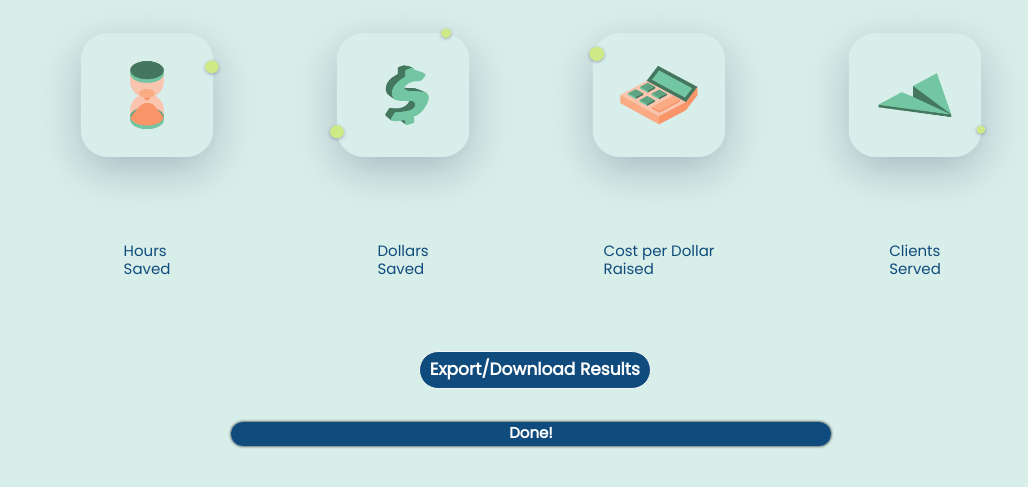
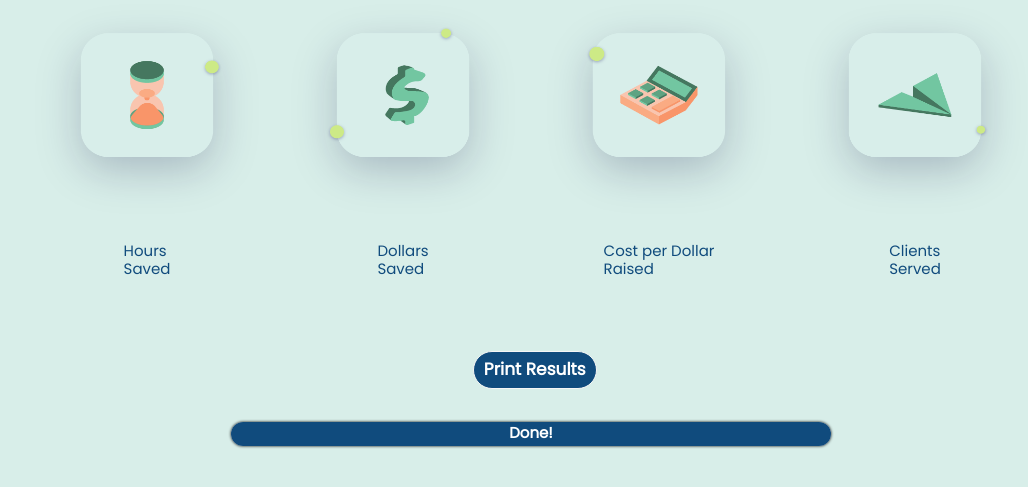
Before and after one commit to emoose1/Prototype-v3-ROI, a website: page Qs/fundraising/results.html in a window 1280 px wide. Shown: the part 181-668 px from the top of the page, without its empty margins (109-1137 px from the left). Drawn offline with nearby package versions, Linux system fonts and the light colour scheme; files whose address does not match are found by name.

Commit message:
print results functionality added

```diff
--- a/Qs/fundraising/results.html
+++ b/Qs/fundraising/results.html
@@ -66,7 +66,7 @@
 
         <div class="nav-button">
             <a href="#" download="">
-                <button type="button" class="btn btn-primary">Export/Download Results</button>
+                <button type="button" onclick="window.print()" class="btn btn-primary">Print Results</button>
             </a>
         </div>
 
```
